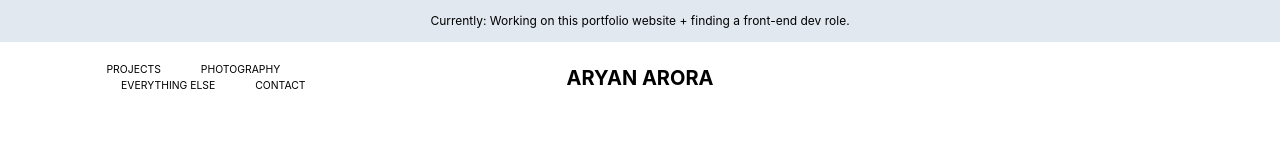
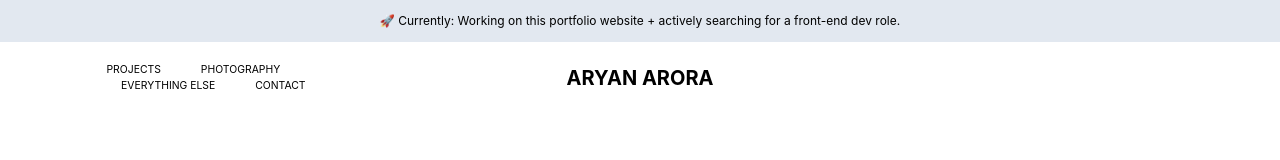
Before and after one commit to aryanxarora/Aryan-Arora, a React (Create React App) app: page / in a window 1280 px wide. Shown: the top 160 px of the page. Built offline with nearby package versions, Linux system fonts and the light colour scheme.

Commit message:
Minor Fixes

```diff
--- a/src/components/Announce.jsx
+++ b/src/components/Announce.jsx
@@ -2,8 +2,8 @@ function Announce() {
   return (
     <div className="bg-slate-200 px-5 py-3">
       <h1 className="text-center text-xs lg:text-sm">
-        Currently: Working on this portfolio website + finding a front-end dev
-        role.
+        🚀 Currently: Working on this portfolio website + actively searching for
+        a front-end dev role.
       </h1>
     </div>
   );
--- a/src/components/Projects.jsx
+++ b/src/components/Projects.jsx
@@ -10,7 +10,7 @@ function Projects() {
         title={
           "HR MANAGEMENT SYSTEM TO KEEP TRACK OF TEACHERS AND STAFF PAYROLL"
         }
-        tag={"Java -- Swing"}
+        tag={"Java — Swing, OOP, Files"}
         description={
           "Lorem ipsum dolor sit amet consectetur adipisicing elit. Lorem ipsum dolor sit amet consectetur adipisicing elit. Lorem ipsum, dolor sit amet consectetur adipisicing elit."
         }
@@ -22,7 +22,7 @@ function Projects() {
         title={
           "WAREHOUSE INVENTORY MANAGEMENT DATABASE FOR LUXURY ONLINE RETAILER"
         }
-        tag={"SQL -- Datagrip"}
+        tag={"SQL — Datagrip, ERD, Create + Insert"}
         description={
           "Lorem ipsum dolor sit amet consectetur adipisicing elit. Lorem ipsum dolor sit amet consectetur adipisicing elit. Lorem ipsum, dolor sit amet consectetur adipisicing elit."
         }
```
Also changed, not shown: 1 other file (tests, documents, lock files or other folders).
